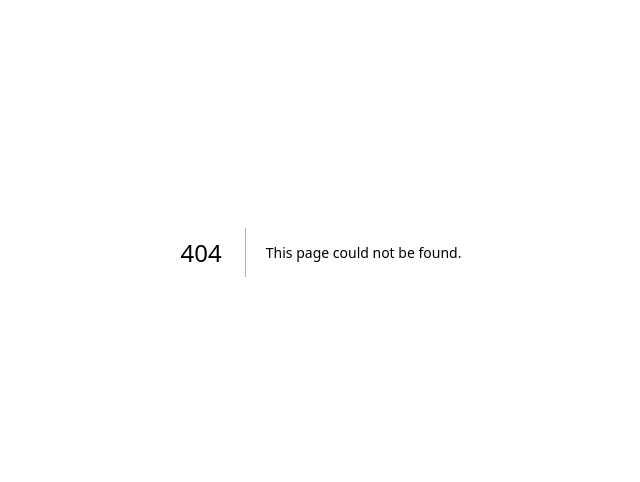
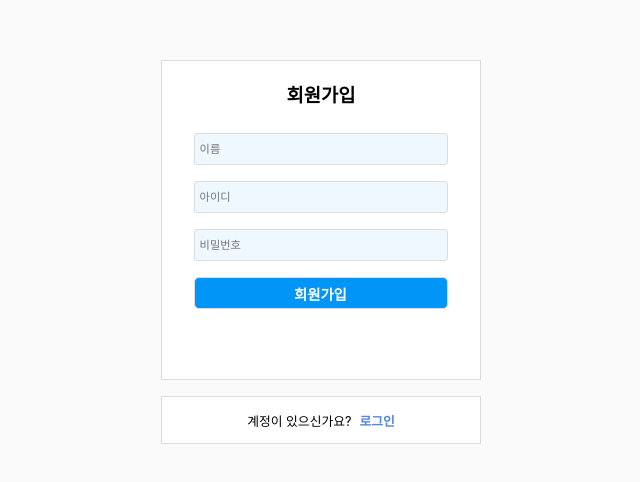
Before and after one commit to bbnerino/insta-node-next, a Next.js app in the folder frontend/: page /signup in a window 1280 px wide. Before the commit this address had no page. Shown: the part 148-630 px from the top of the page, without its empty margins (319-959 px from the left). Built offline with nearby package versions, Linux system fonts and the light colour scheme.

Commit message:
feat - signup frontend

```diff
--- /dev/null
+++ b/frontend/@types/signup.ts
@@ -0,0 +1,26 @@
+
+
+const URL = "http://localhost:8080"
+
+interface SignupForm{
+  name? : string
+  id?:string
+  password?:string
+}
+
+export class SignUp {
+  form : SignupForm
+  constructor(form:SignupForm){
+    this.form = form
+  }
+
+  postSignUp = async()=>{
+    // console.log('hi')
+    const response =  await
+    fetch(`${URL}/signup`,{method:"POST",body:JSON.stringify(this.form)})
+    .then((res)=>res.json())
+    .then((data)=>data)
+    .catch((err)=>{return{message:"실패!"}})
+    return (response)
+  }
+}
--- a/frontend/components/common/LoginButton.tsx
+++ b/frontend/components/common/LoginButton.tsx
@@ -1,8 +1,13 @@
 import React from "react";
 import styled from "styled-components";
 
-const LoginButton = () => {
-  return <Wrapper>로그인</Wrapper>;
+interface Props {
+  onClick: () => void;
+  children: string;
+}
+
+const LoginButton = ({ children, onClick }: Props) => {
+  return <Wrapper onClick={() => onClick()}>{children}</Wrapper>;
 };
 const Wrapper = styled.button`
   background-color: #0095f6;
--- a/frontend/components/login/LoginBox.tsx
+++ b/frontend/components/login/LoginBox.tsx
@@ -27,7 +27,7 @@ const LoginBox = () => {
         type="password"
         placeholder="비밀번호"
       />
-      <LoginButton />
+      <LoginButton>Login</LoginButton>
       <LoginBottom>
         <div className="or_box">
           <div className="line" />
--- /dev/null
+++ b/frontend/components/login/signup-or-login.tsx
@@ -0,0 +1,40 @@
+import Link from "next/link";
+import React from "react";
+import styled from "styled-components";
+
+interface Props {
+  type: "signup" | "login";
+}
+
+const SignUpOrLogin = ({ type }: Props) => {
+  if (type === "signup")
+    return (
+      <Wrapper>
+        계정이 없으신가요? <Link href={"/signup"}>가입하기</Link>
+      </Wrapper>
+    );
+  else
+    return (
+      <Wrapper>
+        계정이 있으신가요? <Link href={"/login"}>로그인</Link>
+      </Wrapper>
+    );
+};
+const Wrapper = styled.article`
+  width: 20rem;
+  height: 3rem;
+  background-color: #ffffff;
+  border: 1px solid #dddcdc;
+  margin-top: 1rem;
+  display: flex;
+  justify-content: center;
+  align-items: center;
+  font-size: 0.8rem;
+  a {
+    color: #5486e2;
+    font-weight: 600;
+    padding-left: 0.5rem;
+  }
+`;
+
+export default SignUpOrLogin;
--- a/frontend/pages/login.tsx
+++ b/frontend/pages/login.tsx
@@ -2,7 +2,7 @@ import React from "react";
 import styled from "styled-components";
 import LoginBox from "../components/login/LoginBox";
 import PhoneImage from "../components/login/PhoneImage";
-import SignUpBox from "../components/login/SignUpBox";
+import SignUpOrLogin from "../components/login/signup-or-login";
 
 const index = () => {
   return (
@@ -10,7 +10,7 @@ const index = () => {
       <PhoneImage />
       <div>
         <LoginBox />
-        <SignUpBox />
+        <SignUpOrLogin type="signup" />
       </div>
     </Wrapper>
   );
--- /dev/null
+++ b/frontend/pages/signup.tsx
@@ -0,0 +1,72 @@
+import React, { useState } from "react";
+import styled from "styled-components";
+import { SignUp } from "../@types/signup";
+import LoginButton from "../components/common/LoginButton";
+import SignUpOrLogin from "../components/login/signup-or-login";
+
+const SignUpPage = () => {
+  const [form, setForm] = useState({});
+  const onSubmit = () => {
+    new SignUp(form)
+      .postSignUp()
+      .then((res) => console.log(res))
+      .catch((err) => console.error(err));
+  };
+  return (
+    <BackGround>
+      <div>
+        <Wrapper>
+          <h1>회원가입</h1>
+          <div>
+            <input
+              onChange={(e) => setForm({ ...form, name: e.target.value })}
+              type="text"
+              placeholder="이름"
+            />
+            <input
+              onChange={(e) => setForm({ ...form, id: e.target.value })}
+              type="text"
+              placeholder="아이디"
+            />
+            <input
+              onChange={(e) => setForm({ ...form, password: e.target.value })}
+              type="password"
+              placeholder="비밀번호"
+            />
+          </div>
+          <LoginButton onClick={() => onSubmit()}>회원가입</LoginButton>
+        </Wrapper>
+        <SignUpOrLogin type="login" />
+      </div>
+    </BackGround>
+  );
+};
+const BackGround = styled.section`
+  background-color: #fafafa;
+  height: 100vh;
+  justify-content: center;
+  align-items: center;
+  display: flex;
+`;
+const Wrapper = styled.section`
+  width: 20rem;
+  height: 20rem;
+  background-color: #ffffff;
+  border: 1px solid #dddcdc;
+  text-align: center;
+  input {
+    width: 80%;
+    height: 2rem;
+    margin: 0.5rem;
+    background-color: aliceblue;
+    border-radius: 3px;
+    border: 0.5px solid #dddcdc;
+    font-size: 0.7rem;
+    padding-left: 0.3rem;
+    &:focus {
+      outline: 0.3px solid #9c9c9c;
+    }
+  }
+`;
+
+export default SignUpPage;
```
Also changed, not shown: frontend/components/login/SignUpBox.tsx (deleted, +0 -29 lines).
